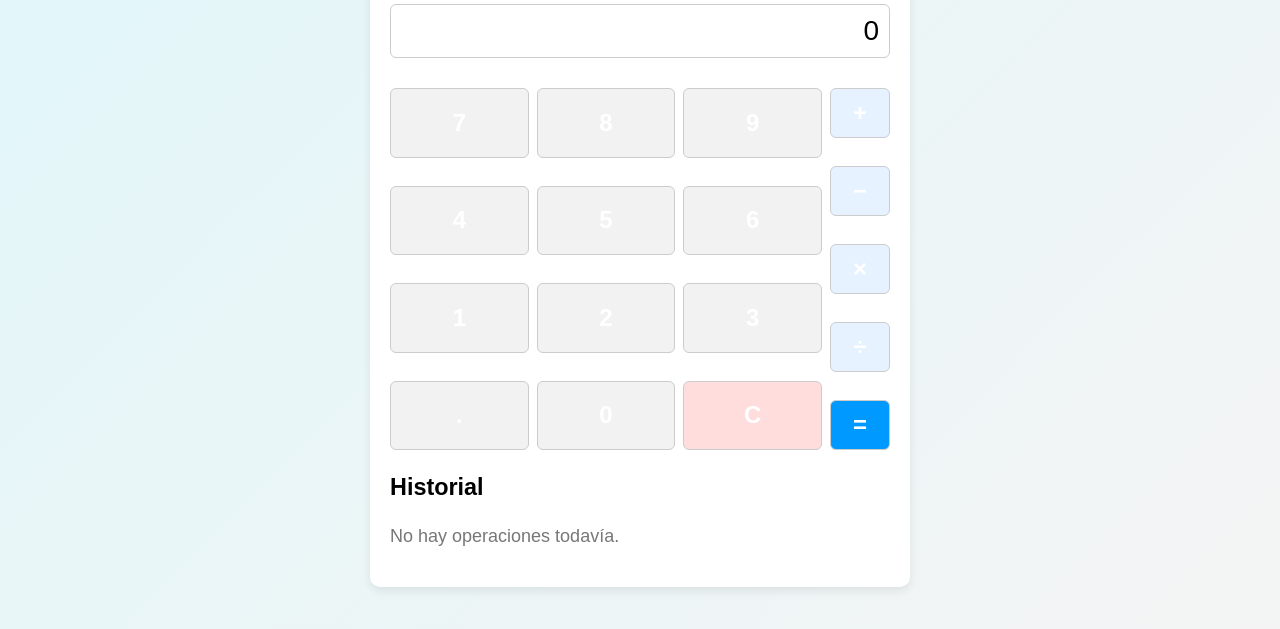
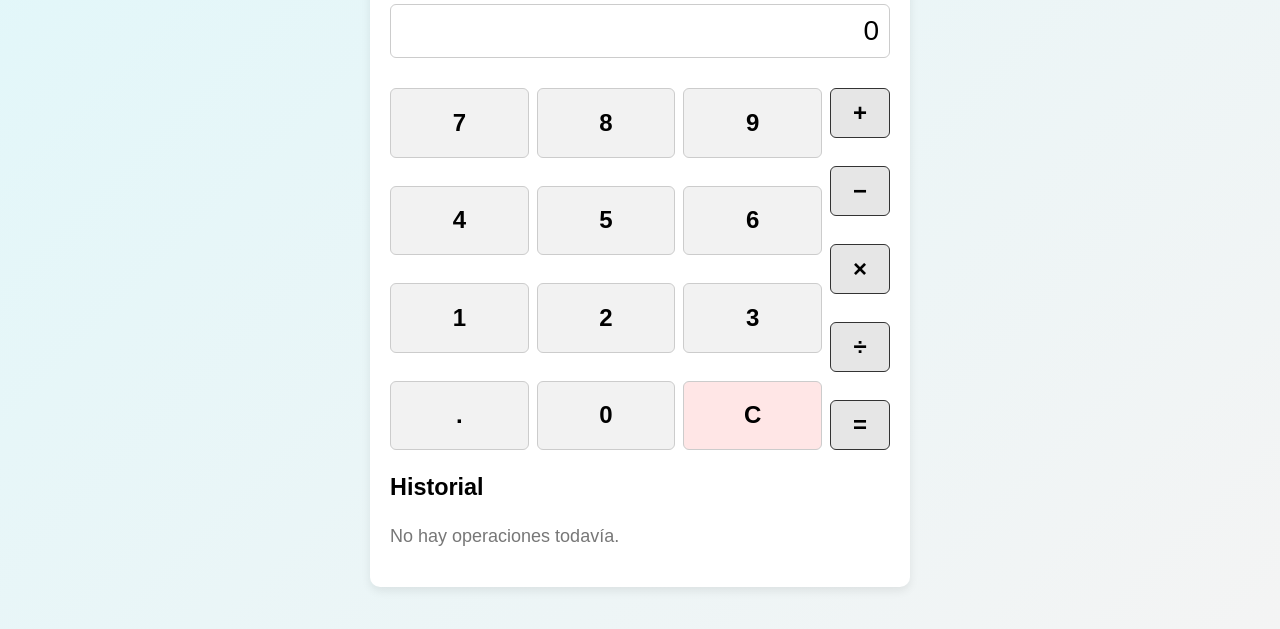
Before and after one commit to Uralsky87/app-densidades, a plain HTML site: page index.html in a window 1280 px wide. Both pictures are taken after a click on the button "Calc rápida". Shown: the part 271-900 px from the top of the page. Drawn offline with Linux system fonts and the light colour scheme.

Commit message:
Añadido detalles calculadora rapida v2

```diff
--- a/styles.css
+++ b/styles.css
@@ -587,3 +587,83 @@ th, td {
     font-size: 1.05rem;
   }
 }
+
+/* Centrar el botón Calc rápida */
+.menu-btn-green {
+  display: block;
+  margin: 15px auto;   /* ← centra horizontalmente */
+}
+
+/* Botones numéricos negros */
+.calc-btn {
+  background: #000 !important;
+  color: #fff !important;
+  border: 1px solid #333;
+}
+
+/* Al pulsar (active): azul con texto blanco */
+.calc-btn:active {
+  background: #0066ff !important;
+  color: #fff !important;
+}
+
+/* Botones de operaciones también negros */
+.calc-op-btn {
+  background: #000 !important;
+  color: #fff !important;
+  border: 1px solid #333;
+}
+
+.calc-op-btn:hover {
+  background: #222 !important;
+}
+
+/* Igual para el botón punto y C */
+.calc-clear-btn {
+  background: #660000 !important;
+  color: #fff !important;
+}
+
+.calc-clear-btn:hover {
+  background: #880000 !important;
+}
+
+/* Botones numéricos: fondo claro + número negro */
+.calc-btn {
+  background: #f2f2f2 !important;
+  color: #000 !important; /* número negro */
+  border: 1px solid #ccc;
+}
+
+/* Al pulsar: fondo azul + texto blanco */
+.calc-btn:active {
+  background: #0066ff !important;
+  color: #fff !important;
+}
+
+/* Botones de operaciones: mismo estilo */
+.calc-op-btn {
+  background: #e6e6e6 !important;
+  color: #000 !important; /* signo negro */
+}
+
+.calc-op-btn:hover {
+  background: #dcdcdc !important;
+}
+
+/* Al pulsar operación: azul con signo blanco */
+.calc-op-btn:active {
+  background: #0066ff !important;
+  color: #fff !important;
+}
+
+/* Botón C (limpiar) */
+.calc-clear-btn {
+  background: #ffe6e6 !important;
+  color: #000 !important;
+}
+
+.calc-clear-btn:active {
+  background: #ff4d4d !important;
+  color: #fff !important;
+}
```
